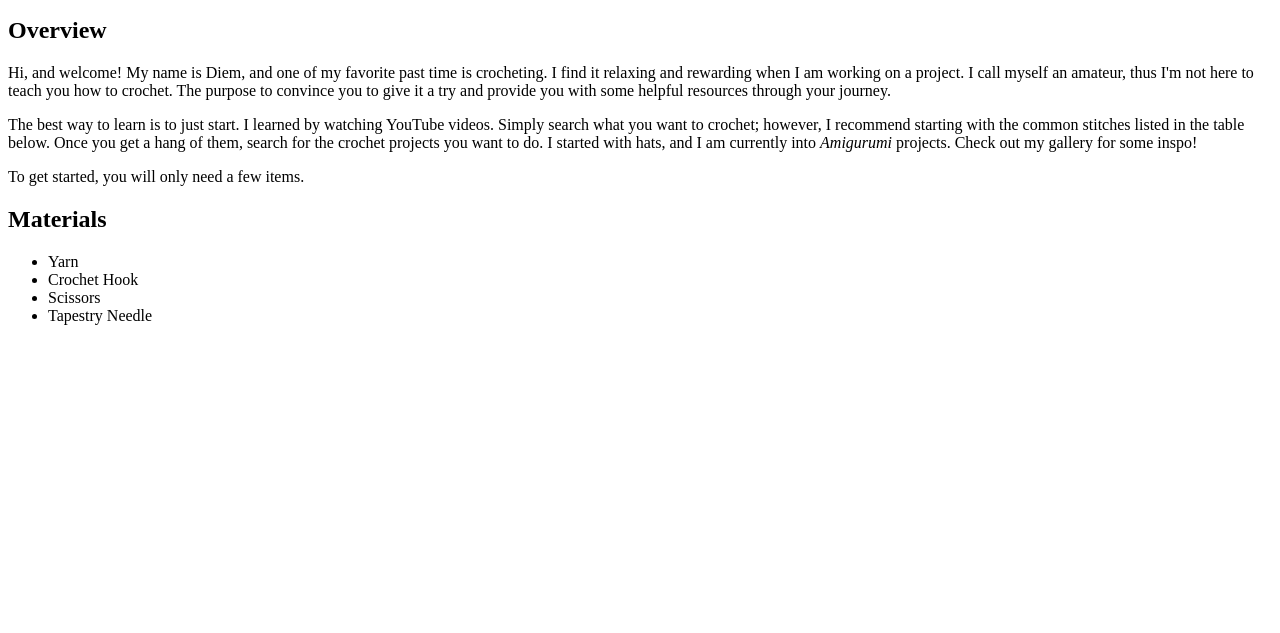
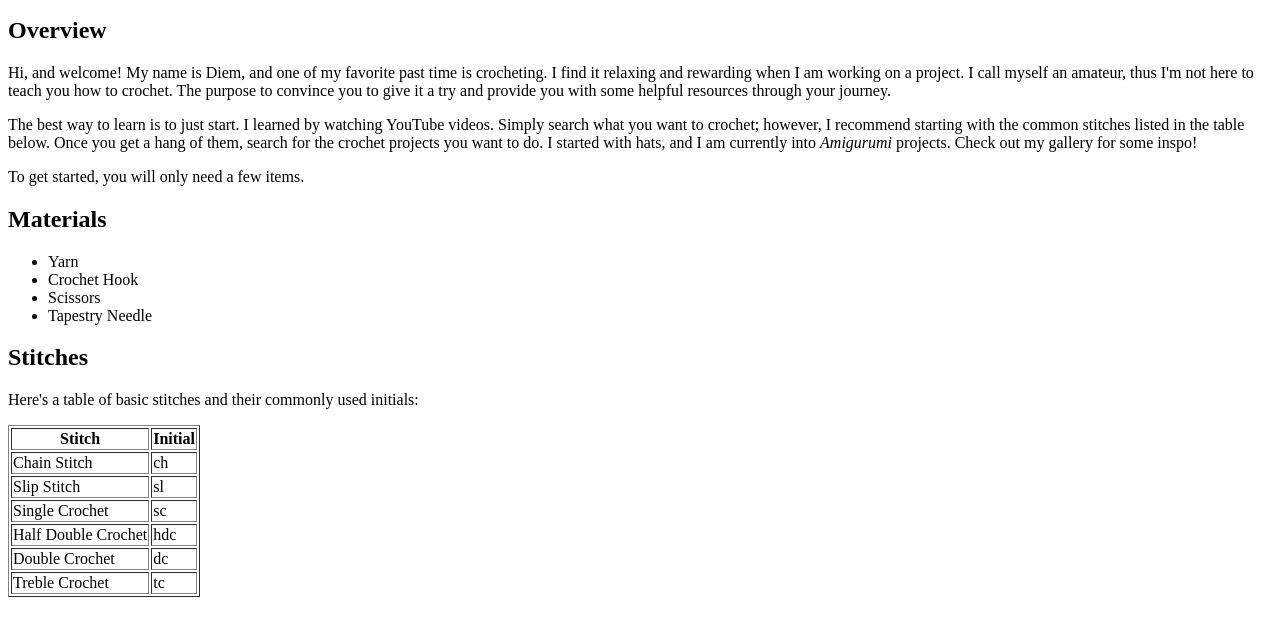
Before and after one commit to diemella/diemella.github.io, a plain HTML site: page index.html in a window 1280 px wide. Shown: the part 119-752 px from the top of the page. Drawn offline with Linux system fonts and the light colour scheme.

Commit message:
Add a table to home page

```diff
--- a/index.html
+++ b/index.html
@@ -25,6 +25,38 @@
         <li>Scissors</li>
         <li>Tapestry Needle</li>
       </ul>
+    <h2>Stitches</h2>
+    <p>Here's a table of basic stitches and their commonly used initials:</p>
+      <table border="1">
+        <tr>
+          <th>Stitch</th>
+          <th>Initial</th>
+        </tr>
+        <tr>
+          <td>Chain Stitch</td>
+          <td>ch</td>
+        </tr>
+        <tr>
+          <td>Slip Stitch</td>
+          <td>sl</td>
+        </tr>
+        <tr>
+          <td>Single Crochet</td>
+          <td>sc</td>
+        </tr>
+        <tr>
+          <td>Half Double Crochet</td>
+          <td>hdc</td>
+        </tr>
+        <tr>
+          <td>Double Crochet</td>
+          <td>dc</td>
+        </tr>
+        <tr>
+          <td>Treble Crochet</td>
+          <td>tc</td>
+        </tr>
+      </table>
   </section>
 </body>
 </html>
```
